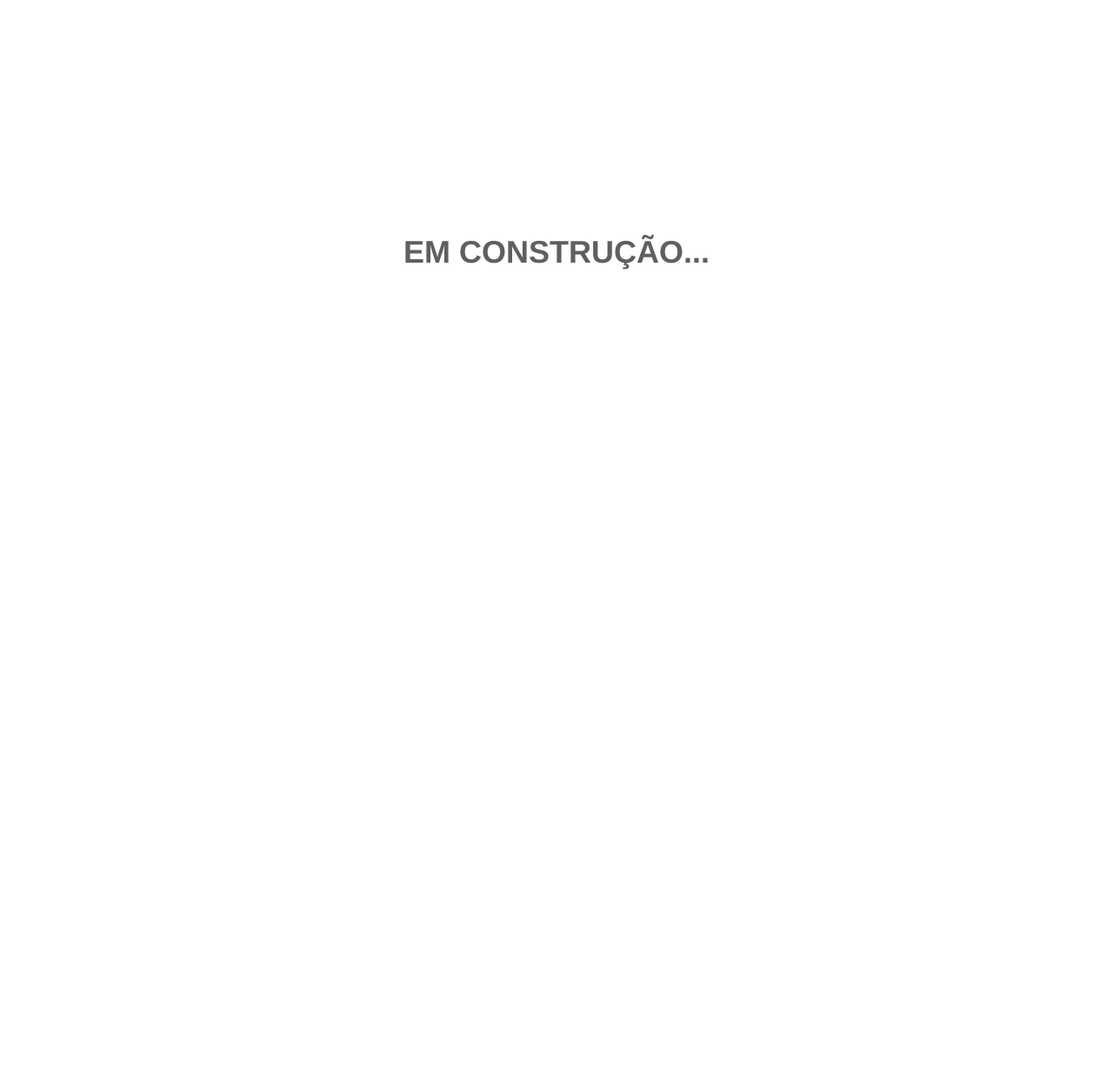
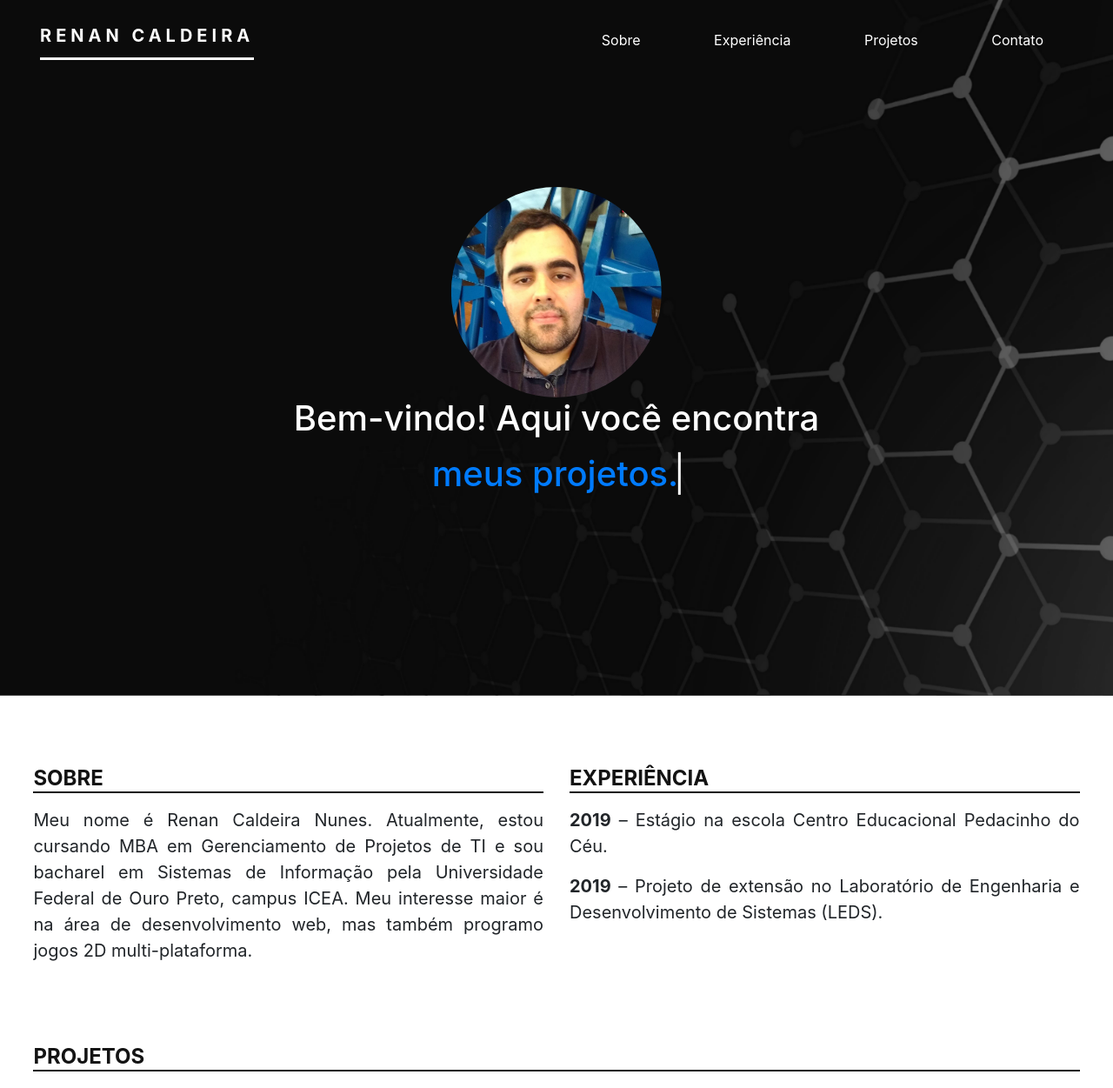
Before and after one commit to RenanCn/renancn.github.io, a plain HTML site: page index.html in a window 1280 px wide. Shown: the top 1251 px of the page at 87% size. Before the commit the page ends 800 px from the top, so only its background shows below. Drawn offline with nearby package versions, Linux system fonts and the light colour scheme.

Commit message:
fst commit

```diff
--- a/index.html
+++ b/index.html
@@ -1,11 +1,137 @@
-<html>
+<!DOCTYPE html>
+<html lang="en">
 
-    <head>
-        <link rel="stylesheet" href="https://maxcdn.bootstrapcdn.com/bootstrap/3.4.0/css/bootstrap.min.css">
-    </head>
+<head>
+    <meta charset="UTF-8">
+    <meta name="viewport" content="width=device-width, initial-scale=1.0">
+    <meta http-equiv="X-UA-Compatible" content="ie=edge">
 
-    <body>
-        <h1 style = "color:rgb(95, 95, 95); text-align: center; padding-top:250px"><b>EM CONSTRUÇÃO...</b></h1>
-    </body>
+    <title>Renan Caldeira</title>
+    <link rel="shortcut icon" href="images/favicon.ico" />
+
+    <link rel="stylesheet" href="style.css">
+    <link rel="stylesheet" href="https://maxcdn.bootstrapcdn.com/font-awesome/4.7.0/css/font-awesome.min.css">
+    <link rel="stylesheet" href="https://stackpath.bootstrapcdn.com/bootstrap/4.4.1/css/bootstrap.min.css">
+
+</head>
+
+<body>
+    <div class="wrapper">
+        <div class="image-txt-container">
+            <header>
+                <nav>
+
+                    <div class="menu-icon">
+                        <i class="fa fa-bars fa-2x"></i>
+                    </div>
+
+                    <div class="logo">
+                        <p class="logo_underline">RENAN CALDEIRA</p>
+                    </div>
+
+                    <div class="menu " href="#head">
+                        <ul>
+                            <li><a class="styled-a" href="#about">Sobre</a></li>
+                            <li><a class="styled-a" href="#experience">Experiência</a></li>
+                            <li><a class="styled-a" href="#projects">Projetos</a></li>
+                            <li><a class="styled-a" href="# ">Contato</a></li>
+                        </ul>
+                    </div>
+                </nav>
+
+            </header>
+
+            <div class="centered-profile ">
+                <img class="image-profile " src="images/profile.jpg ">
+                <h1>
+                    <p>Bem-vindo! Aqui você encontra</p>
+                    <div class="typing-style">
+                        <p class="typewrite" data-period="2000 " data-type='[ "um pouco sobre mim. ", "meus projetos. ", "meu contato. " ]'>
+                    </div>
+                    <span class="wrap "></span>
+                    </p>
+                </h1>
+            </div>
+
+            <!-- testes
+
+            <div class="container-fluid ">
+                <div class="row ">
+                    <div class="col-md-2 " style="background-color: brown; ">col-1</div>
+                    <div class="col-md-6 " style="background-color: blueviolet; ">col-2</div>
+                    <div class="col-md-2 " style="background-color: rgb(106, 42, 165); ">col-3</div>
+                </div>
+            </div>
+                          -->
+
+        </div>
+
+
+
+        <div class="content">
+
+            <div class="row">
+                <div class="col-md-6">
+                    <p class="content-title" id="about">SOBRE</p c>
+                    <p>
+                        Meu nome é Renan Caldeira Nunes. Atualmente, estou cursando MBA em Gerenciamento de Projetos de TI e sou bacharel em Sistemas de Informação pela Universidade Federal de Ouro Preto, campus ICEA. Meu interesse maior é na área de desenvolvimento web, mas
+                        também programo jogos 2D multi-plataforma.
+                    </p>
+                </div>
+
+                <div class="col-md-6">
+                    <p class="content-title" id="experience">EXPERIÊNCIA</p c>
+                    <p><b>2019</b> – Estágio na escola Centro Educacional Pedacinho do Céu.</p>
+                    <p><b>2019</b> – Projeto de extensão no Laboratório de Engenharia e Desenvolvimento de Sistemas (LEDS).</p>
+                </div>
+            </div>
+
+            <div class="row" style="padding-top: 6ch;" id="projects">
+                <div class="col-md-12">
+                    <p class="content-title">PROJETOS</p>
+                </div>
+            </div>
+
+
+        </div>
+    </div>
+
+    <!-- Modal -->
+
+    <button type="button" class="btn btn-link" data-toggle="modal" data-target="#credModal">Images credits</button>
+
+    <div id="credModal" class="modal fade" role="dialog">
+        <div class="modal-dialog modal-dialog-centered">
+
+            <div class="modal-content">
+
+                <div class="modal-header">
+                    <h4 class="modal-title">Images credits</h4>
+                    <button type="button" class="close" data-dismiss="modal">&times;</button>
+                </div>
+
+                <div class="modal-body">
+                    <a href="https://www.freepik.com/free-photos-vectors/background">Background vector created by starline - www.freepik.com</a>
+                </div>
+
+                <div class="modal-footer">
+                    <button type="button" class="btn btn-info" data-dismiss="modal">Close</button>
+                </div>
+
+            </div>
+        </div>
+    </div>
+    <!-- Modal -->
+    </footer>
+
+    <!-- Scripts -->
+    <script src="https://code.jquery.com/jquery-3.4.1.min.js"></script>
+    <script src="https://stackpath.bootstrapcdn.com/bootstrap/4.3.1/js/bootstrap.min.js"></script>
+    <script type="text/javascript " src="main.js"></script>
+
+</body>
+
+
+
 
 </html>
--- /dev/null
+++ b/main.js
@@ -0,0 +1,88 @@
+//Menu effect
+
+$(document).ready(function() {
+    $(".menu-icon").on("click", function() {
+        $("nav ul").toggleClass("showing");
+    });
+});
+
+// Scrolling Effect
+
+$(window).on("scroll", function() {
+    if ($(window).scrollTop()) {
+        $('nav').addClass('black');
+    } else {
+        $('nav').removeClass('black');
+    }
+})
+
+// --
+
+// Typing effect
+
+var TxtType = function(el, toRotate, period) {
+    this.toRotate = toRotate;
+    this.el = el;
+    this.loopNum = 0;
+    this.period = parseInt(period, 10) || 2000;
+    this.txt = '';
+    this.tick();
+    this.isDeleting = false;
+};
+
+TxtType.prototype.tick = function() {
+    var i = this.loopNum % this.toRotate.length;
+    var fullTxt = this.toRotate[i];
+
+    if (this.isDeleting) {
+        this.txt = fullTxt.substring(0, this.txt.length - 1);
+    } else {
+        this.txt = fullTxt.substring(0, this.txt.length + 1);
+    }
+
+    this.el.innerHTML = '<span class="wrap">' + this.txt + '</span>';
+
+    var that = this;
+    var delta = 100 - Math.random() * 100;
+
+    if (this.isDeleting) {
+        delta /= 2;
+    }
+
+    if (!this.isDeleting && this.txt === fullTxt) {
+        delta = this.period;
+        this.isDeleting = true;
+    } else if (this.isDeleting && this.txt === '') {
+        this.isDeleting = false;
+        this.loopNum++;
+        delta = 500;
+    }
+
+    setTimeout(function() {
+        that.tick();
+    }, delta);
+};
+
+window.onload = function() {
+    var elements = document.getElementsByClassName('typewrite');
+    for (var i = 0; i < elements.length; i++) {
+        var toRotate = elements[i].getAttribute('data-type');
+        var period = elements[i].getAttribute('data-period');
+        if (toRotate) {
+            new TxtType(elements[i], JSON.parse(toRotate), period);
+        }
+    }
+    // Add css
+    var css = document.createElement("style");
+    css.type = "text/css";
+    css.innerHTML = ".typewrite > .wrap { border-right: 0.08em solid #fff}";
+    document.body.appendChild(css);
+};
+
+// --
+
+// Modal
+
+$("#btn-mensagem").click(function() {
+    $("#modal-mensagem").modal();
+});
--- /dev/null
+++ b/style.css
@@ -0,0 +1,182 @@
+html {
+    scroll-behavior: smooth;
+}
+
+html,
+body {
+    margin: 0;
+    padding: 0;
+    width: 100%;
+}
+
+body {
+    font-family: "Helvetica Neue", sans-serif;
+    font-weight: lighter;
+}
+
+header {
+    width: 100%;
+    height: 100vh;
+    background: url(images/abstract.png) no-repeat 50% 50%;
+    background-size: cover;
+}
+
+footer {
+    color: rgb(19, 19, 19);
+}
+
+.styled-a {
+    padding: 1em;
+    margin: -1em;
+}
+
+.styled-a:link:hover {
+    color: white;
+    text-decoration: none;
+    padding-bottom: 30px;
+    border-bottom: 3px solid;
+    transition: 0.05s;
+}
+
+.content-title {
+    color: rgb(19, 19, 19);
+    font-weight: bold;
+    font-size: x-large;
+    border-bottom: 2.5px solid;
+}
+
+.content {
+    width: 94%;
+    margin: 4em auto;
+    font-size: 20px;
+    line-height: 30px;
+    text-align: justify;
+}
+
+.logo {
+    line-height: 50px;
+    position: fixed;
+    float: left;
+    margin: 16px 46px;
+    color: #fff;
+    font-weight: bold;
+    font-size: 20px;
+    letter-spacing: 5px;
+    display: flexbox;
+}
+
+.logo_underline {
+    border-bottom: 3px solid;
+}
+
+nav {
+    position: fixed;
+    width: 100%;
+    line-height: 60px;
+    z-index: 1;
+}
+
+nav ul {
+    line-height: 60px;
+    list-style: none;
+    background: rgb(19, 19, 19, 0);
+    overflow: hidden;
+    color: #fff;
+    padding: 0;
+    text-align: right;
+    margin: 0;
+    padding-right: 40px;
+    transition: 1s;
+}
+
+nav.black ul {
+    background: rgb(19, 19, 19);
+}
+
+nav ul li {
+    display: inline-block;
+    padding: 16px 40px;
+}
+
+nav ul li a {
+    text-decoration: none;
+    color: #fff;
+    font-size: 16px;
+}
+
+.menu-icon {
+    line-height: 60px;
+    width: 100%;
+    background: rgb(14, 14, 14);
+    ;
+    text-align: right;
+    box-sizing: border-box;
+    padding: 15px 24px;
+    cursor: pointer;
+    color: #fff;
+    display: none;
+}
+
+@media(max-width: 900px) {
+    .logo {
+        position: fixed;
+        top: 0;
+        margin-top: 16px;
+    }
+    nav ul {
+        max-height: 0px;
+        background: rgb(19, 19, 19);
+    }
+    nav.black ul {
+        background: rgb(19, 19, 19);
+    }
+    .showing {
+        max-height: 34em;
+    }
+    nav ul li {
+        box-sizing: border-box;
+        width: 100%;
+        padding: 24px;
+        text-align: center;
+    }
+    .menu-icon {
+        display: block;
+    }
+}
+
+.typing-style {
+    color: #007BFF;
+}
+
+.image-txt-container {
+    position: relative;
+    text-align: center;
+    color: white;
+}
+
+.image-profile {
+    border-radius: 100%;
+    height: 12ch;
+}
+
+.image-profile:hover {
+    height: 15ch;
+    transition: 1s;
+}
+
+.image-profile:not(hover) {
+    height: 12ch;
+    transition: 0.3s;
+}
+
+.centered-profile {
+    position: absolute;
+    top: 50%;
+    left: 50%;
+    transform: translate(-50%, -50%);
+    color: white;
+    font-size: xx-large;
+}
+
+
+/* Modal */
```
Also changed, not shown: images/abstract.png (added), images/favicon.ico (added), images/profile.jpg (added).
